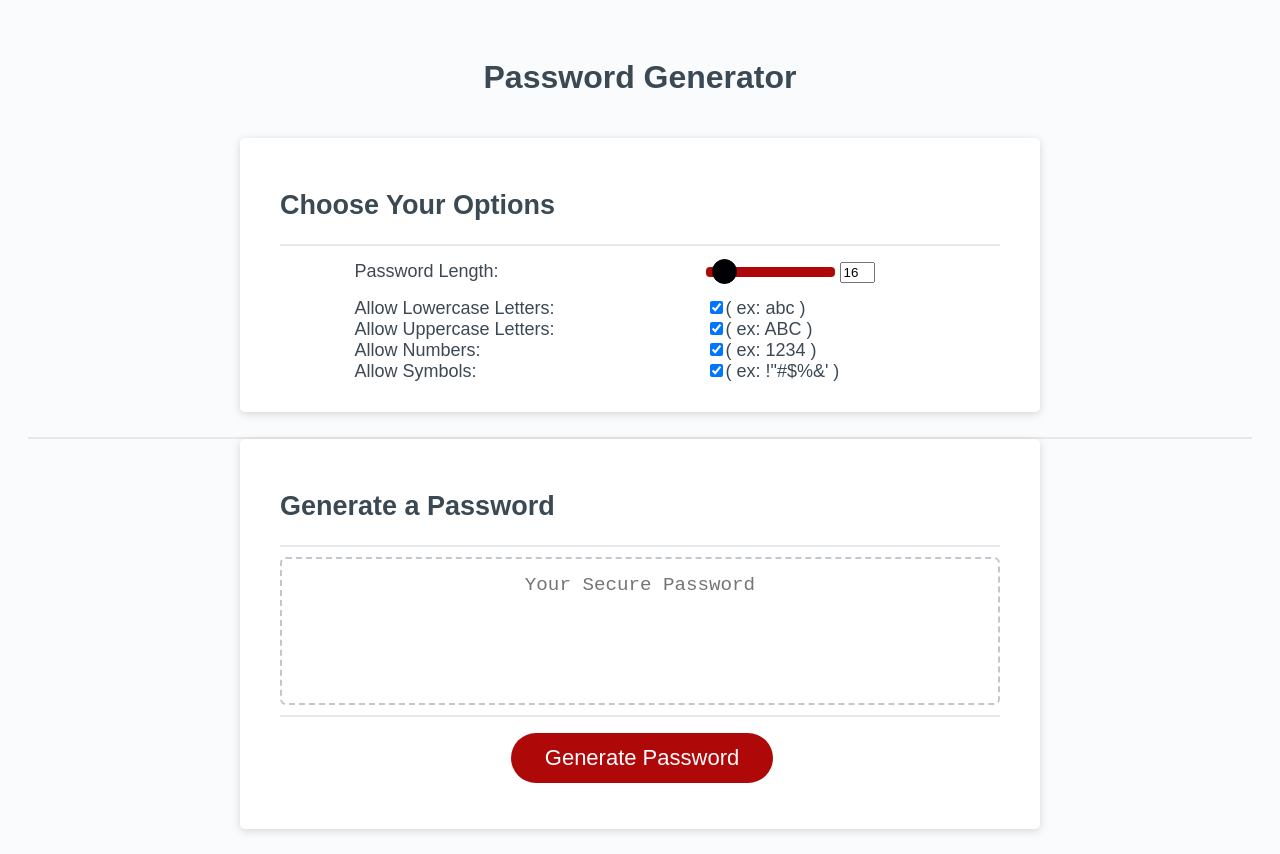
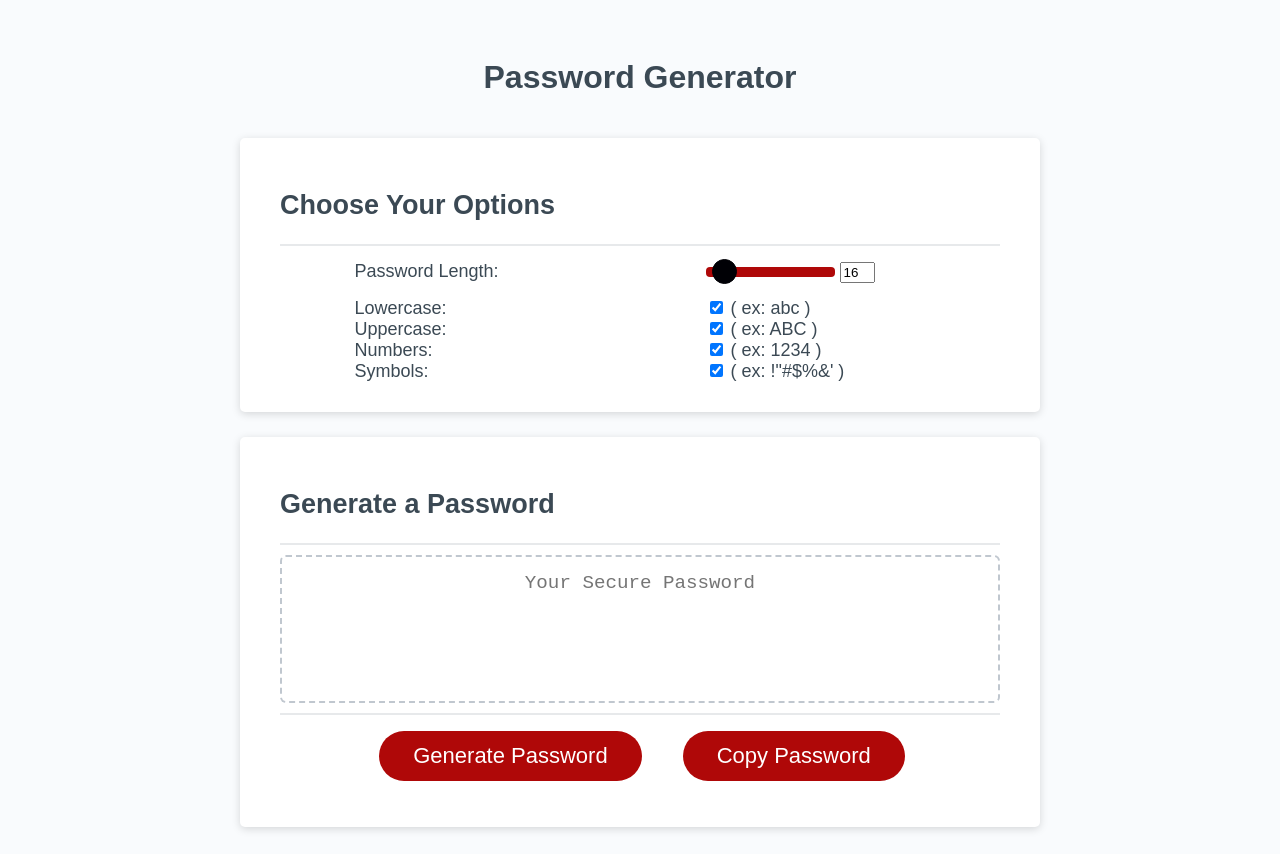
Before and after one commit to atmention/passgen.js, a plain HTML site: page index.html in a window 1280 px wide. Drawn offline with Linux system fonts and the light colour scheme.

Commit message:
Updated passgen fucntion and added copy feature

```diff
--- a/Assets/js/script.js
+++ b/Assets/js/script.js
@@ -1,5 +1,6 @@
 // Assignment Code - Do Not Change
 const generateBtn = document.querySelector("#generate");
+const copyBtn = document.querySelector("#copy");
 
 // Define UTF codes for allowed characters.
 const lowerChars = [97, 98, 99, 100, 101, 102, 103, 104, 105, 106, 107, 108, 109, 110, 111, 112, 113, 114, 115, 116, 117, 118, 119, 120, 121, 122];
@@ -68,19 +69,16 @@ function generatePassword() {
   };
 
   // Check if uppercase is allowed, if so: include those characters
-  console.log(possibleChars);
   if (upperInput.checked) {
     possibleChars = possibleChars.concat(upperChars)
   };
 
   // Check if numbers are allowed, if so: include those characters
-  console.log(possibleChars);
   if (numInput.checked) {
     possibleChars = possibleChars.concat(numChars)
   };
 
   // Check if special chars are allowed, if so: include those characters
-  console.log(possibleChars);
   if (specialInput.checked) {
     possibleChars = possibleChars.concat(specialChars)
   };
@@ -91,7 +89,6 @@ function generatePassword() {
   // of possible characters. Then, use that value as the
   // selected index for the array containing all possible
   // allowed characters, and add that char to the textarea.
-  console.log(possibleChars);
   for (let i = 0; i < pwLength; i++) {
     nextChar = Math.floor(Math.random() * (possibleChars.length - 1));
     newChar = String.fromCharCode(possibleChars[nextChar]);
@@ -101,6 +98,9 @@ function generatePassword() {
 
 // Add event listener to generate button
 generateBtn.addEventListener("click", writePassword);
+
+// Add event listener to copy password button
+copyBtn.addEventListener("click", copyPassword);
 
 // Write password to the page
 // Write password to the #password textarea
@@ -113,3 +113,12 @@ function writePassword() {
   return false;
 
 }
+
+function copyPassword() {
+  var copyText = document.querySelector("#password");
+
+  copyText.select();
+  copyText.setSelectionRange(0, 128);
+
+  navigator.clipboard.writeText(copyText.innerHTML);
+}
--- a/index.html
+++ b/index.html
@@ -23,33 +23,31 @@
 
           <div class="options-row">
             <div class="len-chboxtext">Password Length:</div>
-      <div class="len-chbox"><input type="range" min="8" max="128" value="16" class="slider" id="chooseLength"><div class="input-container"><input value="16" id="numLength"></div></div>
+            <div class="len-chbox"><input type="range" min="8" max="128" value="16" class="slider" id="chooseLength">
+              <div class="input-container"><input value="16" id="numLength"></div>
+            </div>
           </div>
 
           <div class="options-row">
-      <div class="chboxtext">Allow Lowercase Letters:</div>
-      <div class="chbox"><input name="Lowercase" type="checkbox" id="Lowercase"><label>( ex: abc )</label></div>
+            <div class="chboxtext">Lowercase:</div>
+            <div class="chbox"><input name="Lowercase" type="checkbox" id="Lowercase"><label> ( ex: abc )</label></div>
           </div>
 
           <div class="options-row">
-      <div class="chboxtext">Allow Uppercase Letters:</div>
-      <div class="chbox"><input name="Uppercase" type="checkbox" id="Uppercase"><label>( ex: ABC )</label></div>
+            <div class="chboxtext">Uppercase:</div>
+            <div class="chbox"><input name="Uppercase" type="checkbox" id="Uppercase"><label> ( ex: ABC )</label></div>
           </div>
 
           <div class="options-row">
-      <div class="chboxtext">Allow Numbers:</div>
-      <div class="chbox"><input name="Numbers" type="checkbox" id="Numbers"><label>( ex: 1234 )</label></div>
+            <div class="chboxtext">Numbers:</div>
+            <div class="chbox"><input name="Numbers" type="checkbox" id="Numbers"><label> ( ex: 1234 )</label></div>
           </div>
 
           <div class="options-row">
-      <div class="chboxtext">Allow Symbols:</div>
-      <div class="chbox"><input name="Special" type="checkbox" id="Special"><label>( ex: !"#$%&' )</label></div>
+            <div class="chboxtext">Symbols:</div>
+            <div class="chbox"><input name="Special" type="checkbox" id="Special"><label> ( ex: !"#$%&' )</label></div>
           </div>
 
-    </div>
-  </div>
-      </div>
-      <div class="card-footer">
         </div>
       </div>
     </div>
@@ -62,6 +60,7 @@
       </div>
       <div class="card-footer">
         <button id="generate" class="btn">Generate Password</button>
+        <button id="copy" class="btn">Copy Password</button>
       </div>
     </div>
   </div>
```
Lines whose indentation alone changed are shown as unchanged.
